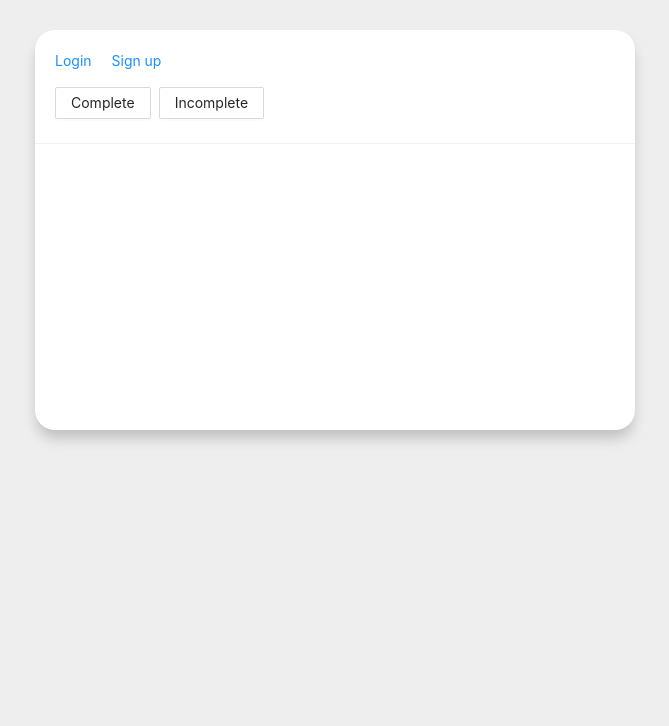
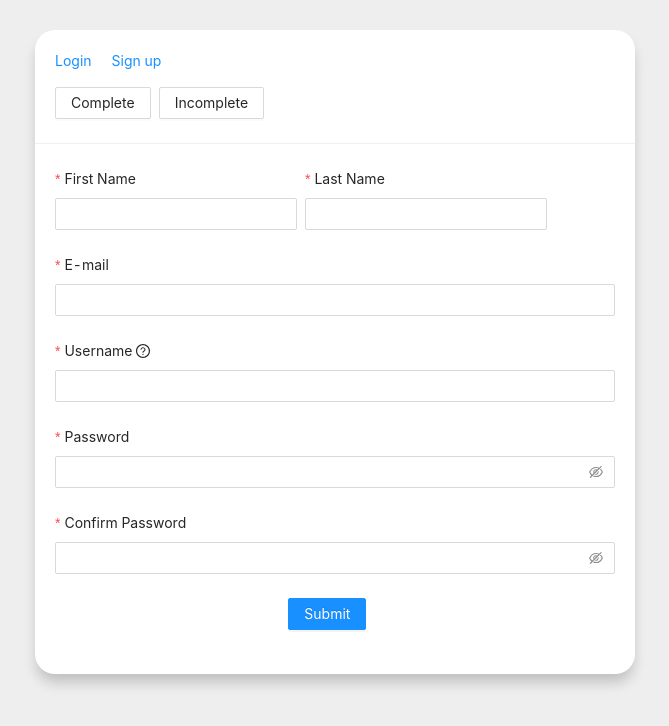
Before and after one commit to Blueblack319/django_react_todo, a React (Create React App) app in the folder frontend/: page /signup in a window 1280 px wide. Shown: the top 726 px of the page, without its empty margins (305-974 px from the left). Built offline with nearby package versions, Linux system fonts and the light colour scheme; the HTML template or start-up script is replaced by a standard one.

Commit message:
Build login form and signup form

```diff
--- a/frontend/package.json
+++ b/frontend/package.json
@@ -3,6 +3,7 @@
   "version": "0.1.0",
   "private": true,
   "dependencies": {
+    "@ant-design/icons": "^4.3.0",
     "@testing-library/jest-dom": "^5.11.4",
     "@testing-library/react": "^11.1.0",
     "@testing-library/user-event": "^12.1.10",
--- a/frontend/src/App.js
+++ b/frontend/src/App.js
@@ -19,11 +19,13 @@
           <Button>Incomplete</Button>
         </Space>
         <Divider />
-        <Switch>
-          <Route path='/signup' component={Signup} />
-          <Route path='/login' component={Login} />
-          <Route path='/' component={Home} />
-        </Switch>
+        <div className='app__content'>
+          <Switch>
+            <Route path='/signup' component={Signup} />
+            <Route path='/login' component={Login} />
+            <Route path='/' component={Home} />
+          </Switch>
+        </div>
       </div>
     </div>
   );
--- a/frontend/src/App.scss
+++ b/frontend/src/App.scss
@@ -23,3 +23,8 @@
   margin-top: 15px;
   margin-left: 20px;
 }
+.app__content {
+  // margin: 20px;
+  padding: 20px;
+  padding-top: 0;
+}
--- a/frontend/src/pages/Login/Login.jsx
+++ b/frontend/src/pages/Login/Login.jsx
@@ -1,7 +1,91 @@
 import React from 'react';
+import { Form, Input, Button, Checkbox } from 'antd';
+import { UserOutlined, LockOutlined } from '@ant-design/icons';
+import { Link } from 'react-router-dom';
+
+import './Login.scss';
+
+const layout = {
+  labelCol: {
+    span: 8,
+  },
+  wrapperCol: {
+    span: 16,
+  },
+};
 
 const Login = () => {
-  return <div></div>;
+  const handleOnFinished = () => {
+    // Pop up Modal
+  };
+  const handleOnFinishFailed = () => {
+    // Pop up Modal
+  };
+
+  return (
+    <div className='login'>
+      <Form
+        name='login'
+        className='login__form'
+        initialValues={{
+          remember: true,
+        }}
+        onFinish={handleOnFinished}>
+        <Form.Item
+          {...layout}
+          name='username'
+          rules={[
+            {
+              required: true,
+              message: 'Please input your Username!',
+            },
+          ]}>
+          <Input
+            prefix={<UserOutlined className='site-form-item-icon' />}
+            placeholder='Username'
+          />
+        </Form.Item>
+        <Form.Item
+          {...layout}
+          name='password'
+          rules={[
+            {
+              required: true,
+              message: 'Please input your Password!',
+            },
+          ]}>
+          <Input
+            prefix={<LockOutlined className='site-form-item-icon' />}
+            type='password'
+            placeholder='Password'
+          />
+        </Form.Item>
+        <div className='form__footer'>
+          <Form.Item>
+            <Form.Item name='remember' valuePropName='checked' noStyle>
+              <Checkbox>Remember me</Checkbox>
+            </Form.Item>
+
+            <a
+              className='login-form-forgot'
+              href='https://github.com/crazybirdz'>
+              Forgot password
+            </a>
+          </Form.Item>
+
+          <Form.Item>
+            <Button
+              type='primary'
+              htmlType='submit'
+              className='login-form-button'>
+              Log in
+            </Button>{' '}
+            Or <Link to='/signup'>register now!</Link>
+          </Form.Item>
+        </div>
+      </Form>
+    </div>
+  );
 };
 
 export default Login;
--- /dev/null
+++ b/frontend/src/pages/Login/Login.scss
@@ -0,0 +1,2 @@
+.login__form {
+}
--- a/frontend/src/pages/Signup/Signup.jsx
+++ b/frontend/src/pages/Signup/Signup.jsx
@@ -1,7 +1,132 @@
 import React from 'react';
+import { Form, Input, Button, Space, Tooltip } from 'antd';
+import { QuestionCircleOutlined } from '@ant-design/icons';
 
 const Signup = () => {
-  return <div></div>;
+  const handleOnFinished = (values) => {
+    console.log('Success: ', values);
+  };
+
+  const handleOnFinishFailed = (errorInfo) => {
+    console.log('Failed: ', errorInfo);
+  };
+
+  const tailLayout = {
+    wrapperCol: {
+      offset: 10,
+    },
+  };
+
+  return (
+    <div className='signup'>
+      <Form
+        layout='vertical'
+        name='signup'
+        onFinish={handleOnFinished}
+        onFinishFailed={handleOnFinishFailed}
+        scrollToFirstError>
+        <Space>
+          <Form.Item
+            label='First Name'
+            name='firstname'
+            rules={[
+              {
+                required: true,
+                message: 'Please input your firstname!',
+              },
+            ]}>
+            <Input />
+          </Form.Item>
+          <Form.Item
+            label='Last Name'
+            name='lastname'
+            rules={[
+              {
+                required: true,
+                message: 'Please input your lastname!',
+              },
+            ]}>
+            <Input />
+          </Form.Item>
+        </Space>
+        <Form.Item
+          label='E-mail'
+          name='email'
+          rules={[
+            {
+              type: 'email',
+              message: 'The input is not valid E-mail!',
+            },
+            {
+              required: true,
+              message: 'Please input your email!',
+            },
+          ]}>
+          <Input />
+        </Form.Item>
+        <Form.Item
+          label={
+            <span>
+              Username&nbsp;
+              <Tooltip title='What do you want others to call you?'>
+                <QuestionCircleOutlined />
+              </Tooltip>
+            </span>
+          }
+          name='username'
+          rules={[
+            {
+              required: true,
+              message: 'Please input your username!',
+            },
+          ]}>
+          <Input />
+        </Form.Item>
+        <Form.Item
+          name='password'
+          label='Password'
+          rules={[
+            {
+              required: true,
+              message: 'Please input your password!',
+            },
+          ]}
+          hasFeedback>
+          <Input.Password />
+        </Form.Item>
+
+        <Form.Item
+          name='confirm'
+          label='Confirm Password'
+          dependencies={['password']}
+          hasFeedback
+          rules={[
+            {
+              required: true,
+              message: 'Please confirm your password!',
+            },
+            ({ getFieldValue }) => ({
+              validator(rule, value) {
+                if (!value || getFieldValue('password') === value) {
+                  return Promise.resolve();
+                }
+
+                return Promise.reject(
+                  'The two passwords that you entered do not match!',
+                );
+              },
+            }),
+          ]}>
+          <Input.Password />
+        </Form.Item>
+        <Form.Item {...tailLayout}>
+          <Button type='primary' htmlType='submit'>
+            Submit
+          </Button>
+        </Form.Item>
+      </Form>
+    </div>
+  );
 };
 
 export default Signup;
--- /dev/null
+++ b/frontend/src/pages/Signup/Signup.scss
@@ -0,0 +1,2 @@
+.signup {
+}
```
